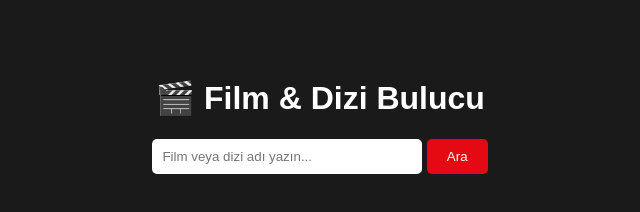
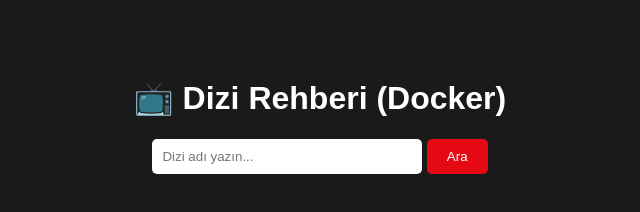
Before and after one commit to Beyza748/movie-api, a plain HTML site: page index.html in a window 1280 px wide. Shown: the whole page, without its empty margins (320-960 px from the left). Drawn offline with Linux system fonts and the light colour scheme.

Commit message:
Update index.html

```diff
--- a/index.html
+++ b/index.html
@@ -2,18 +2,17 @@
 <html lang="tr">
 <head>
     <meta charset="UTF-8">
-    <title>Film & Dizi Bulucu</title>
+    <title>Dizi Bulucu Docker</title>
     <link rel="stylesheet" href="style.css">
 </head>
 <body>
     <div class="container">
-        <h1>🎬 Film & Dizi Bulucu</h1>
+        <h1>📺 Dizi Rehberi (Docker)</h1>
         <div class="search-box">
-            <input type="text" id="search-input" placeholder="Film veya dizi adı yazın...">
+            <input type="text" id="search-input" placeholder="Dizi adı yazın...">
             <button id="search-btn">Ara</button>
         </div>
-        <div id="results" class="results-grid">
-            </div>
+        <div id="results" class="results-grid"></div>
     </div>
     <script type="module" src="main.js"></script>
 </body>
```
